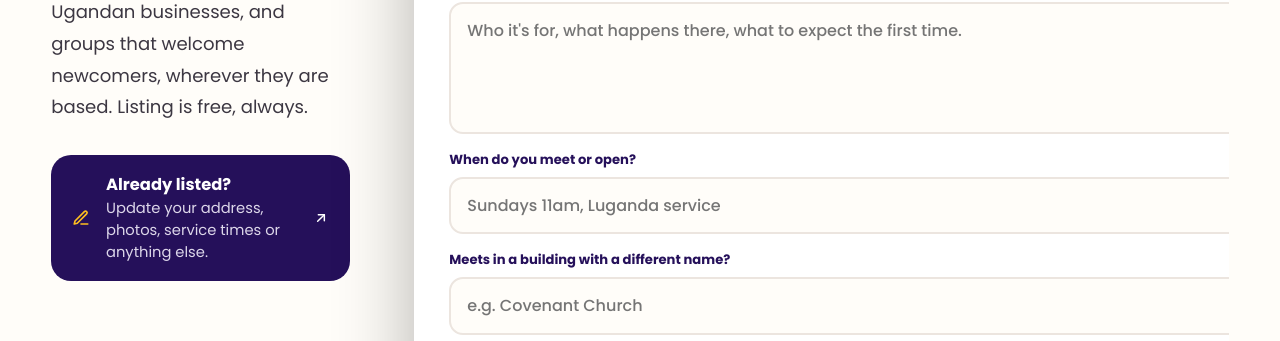
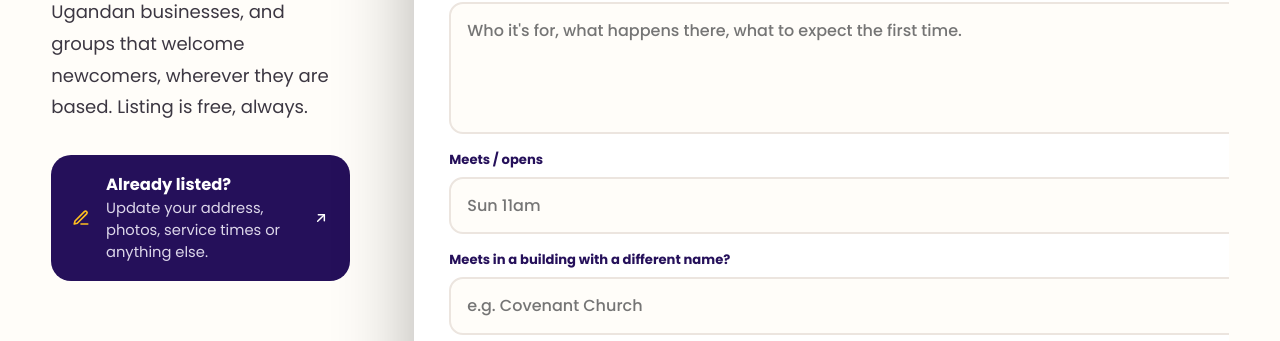
Before and after one commit to Presheja/kyoona-connect, a Node server app: page /submit/listing in a window 1280 px wide. Shown: the part 454-795 px from the top of the page. Run offline with Node 20, Linux system fonts and the light colour scheme.

Commit message:
Meets / opens label everywhere, 60-character limit

```diff
--- a/src/admin/routes.js
+++ b/src/admin/routes.js
@@ -278,7 +278,7 @@ module.exports = function adminRouter({ store, records, content, mailer, INTERES
       category: ORG_CATS.some(([k]) => k === b.category) ? b.category : "community",
       placeName: loc.placeName, address: loc.address, town: loc.town, state: loc.state, zip: loc.zip, locVersion: 1,
       phone: (b.phone || "").trim(), website: /^https?:\/\//.test(b.website || "") ? b.website.trim() : (b.website ? "https://" + b.website.trim() : ""),
-      description: (b.description || "").trim(), meets: (b.meets || "").trim(), images,
+      description: (b.description || "").trim(), meets: (b.meets || "").trim().slice(0, 60), images,
       photosRepresentative: b.photosRepresentative === "on", verified: b.verified === "on",
       status: b.status === "hidden" ? "hidden" : "published", order: old.order ?? 999
     };
--- a/src/submissions.js
+++ b/src/submissions.js
@@ -66,7 +66,7 @@ module.exports = function submissionsRouter({ records, content, mailer, INTEREST
     const b = req.body;
     const f = {
       name: clean(b.name), category: ORG_CATS.some(([k]) => k === b.category) ? b.category : "community",
-      phone: clean(b.phone, 40), website: urlish(b.website), description: clean(b.description, LIMITS.long), meets: clean(b.meets, 300),
+      phone: clean(b.phone, 40), website: urlish(b.website), description: clean(b.description, LIMITS.long), meets: clean(b.meets, 60),
       contactName: clean(b.contactName), contactEmail: clean(b.contactEmail), role: clean(b.role), notes: clean(b.notes, 600)
     };
     const { loc, errors: locErrors } = L.fromForm(b, { requireTownState: true });
@@ -97,7 +97,7 @@ module.exports = function submissionsRouter({ records, content, mailer, INTEREST
     const f = {
       org: b.org || "", changes: [].concat(b.changes || []),
       phone: clean(b.phone, 40), website: b.website ? urlish(b.website) : "", description: clean(b.description, LIMITS.long),
-      meets: clean(b.meets, 300), closed: b.closed === "yes", notes: clean(b.notes, 600),
+      meets: clean(b.meets, 60), closed: b.closed === "yes", notes: clean(b.notes, 600),
       contactName: clean(b.contactName), contactEmail: clean(b.contactEmail), role: clean(b.role)
     };
     const { loc, errors: locErrors } = L.fromForm(b);
--- a/views/admin/org-form.ejs
+++ b/views/admin/org-form.ejs
@@ -9,7 +9,7 @@
         <label class="fld"><span>Type</span><select name="category"><% cats.forEach(([k,l]) => { %><option value="<%= k %>" <%= org.category === k ? 'selected' : '' %>><%= l %></option><% }) %></select></label>
       </div>
       <label class="fld"><span>Description</span><textarea name="description" rows="4" placeholder="What it is, who it's for, when they meet."><%= org.description %></textarea><small>The first two lines show on the card. The full text shows in the popup.</small></label>
-      <label class="fld"><span>When they meet or open</span><input name="meets" value="<%= org.meets || '' %>" placeholder="Sundays 11am, Luganda service"></label>
+      <label class="fld"><span>Meets / opens</span><input name="meets" value="<%= org.meets || '' %>" placeholder="Tue-Sun 11am-9pm" maxlength="60"></label>
     </section>
 
     <section class="adm-card fsec">
--- a/views/city.ejs
+++ b/views/city.ejs
@@ -91,7 +91,7 @@
     <h2 id="om-title" data-om-name></h2>
     <p class="om-desc" data-om-desc></p>
     <ul class="om-rows">
-      <li data-om-meets-row><span class="om-lbl">When</span><strong data-om-meets></strong></li>
+      <li data-om-meets-row><span class="om-lbl">Meets / opens</span><strong data-om-meets></strong></li>
       <li data-om-addr-row><span class="om-lbl">Address</span><strong data-om-addr></strong><a class="om-btn" data-om-map target="_blank" rel="noopener"><%- icon('pin', 15) %>Open in Maps</a></li>
       <li data-om-phone-row><span class="om-lbl">Phone</span><a class="om-btn" data-om-phone-link><%- icon('phone', 15) %><span data-om-phone></span></a></li>
       <li data-om-web-row><span class="om-lbl">Website</span><a class="om-btn" data-om-web-link target="_blank" rel="noopener"><%- icon('globe', 15) %><span data-om-web></span></a></li>
--- a/views/submit-listing.ejs
+++ b/views/submit-listing.ejs
@@ -18,7 +18,7 @@
     <label class="field"><span>What is it? *</span>
       <select name="category"><% cats.forEach(([k,l]) => { %><option value="<%= k %>" <%= f.category === k ? 'selected' : '' %>><%= l %></option><% }) %></select></label>
     <label class="field"><span>Describe it for someone who just moved here *</span><textarea name="description" rows="4" required placeholder="Who it's for, what happens there, what to expect the first time."><%= f.description || '' %></textarea></label>
-    <label class="field"><span>When do you meet or open?</span><input name="meets" value="<%= f.meets || '' %>" placeholder="Sundays 11am, Luganda service"></label>
+    <label class="field"><span>Meets / opens</span><input name="meets" value="<%= f.meets || '' %>" placeholder="Sun 11am" maxlength="60"></label>
     <%- include('partials/location-fields', { f, required: true, showPlace: true, placeKey: 'placeName', placeLabel: 'Meets in a building with a different name?', placeHint: 'e.g. Covenant Church' }) %>
     <div class="field-row">
       <label class="field"><span>Phone</span><input name="phone" value="<%= f.phone || '' %>"></label>
--- a/views/submit-update.ejs
+++ b/views/submit-update.ejs
@@ -24,7 +24,7 @@
       <label class="field"><span>New phone</span><input name="phone" value="<%= f.phone || '' %>"></label>
       <label class="field"><span>New website or Facebook page</span><input name="website" value="<%= f.website || '' %>" placeholder="https://"></label>
     </div>
-    <label class="field"><span>Service times / opening hours</span><input name="meets" value="<%= f.meets || '' %>" placeholder="Sundays 11am"></label>
+    <label class="field"><span>Meets / opens</span><input name="meets" value="<%= f.meets || '' %>" placeholder="Sun 11am" maxlength="60"></label>
     <label class="field"><span>Better description</span><textarea name="description" rows="3"><%= f.description || '' %></textarea></label>
     <div class="field"><span>Your real photos (up to 4)</span><%- include('partials/photo-upload', { name: 'photos', max: 4, label: 'Replace the photos', hint: 'These replace the current ones. First one is the cover.' }) %></div>
     <label class="consent"><input type="checkbox" name="closed" value="yes" <%= f.closed ? 'checked' : '' %>><span>This organization has closed or stopped meeting. Please remove the listing.</span></label>
```
